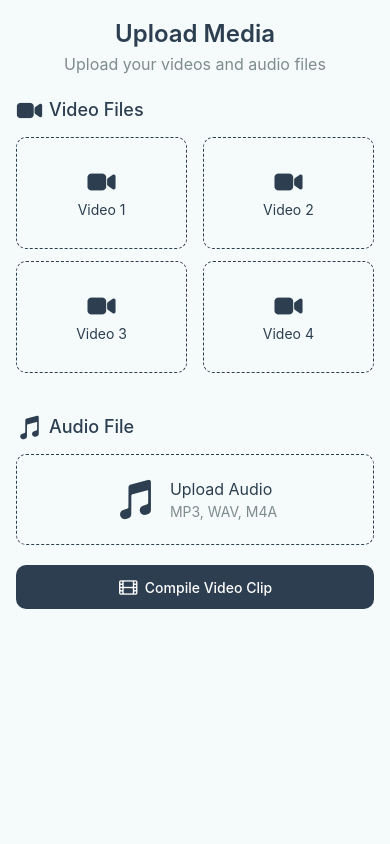
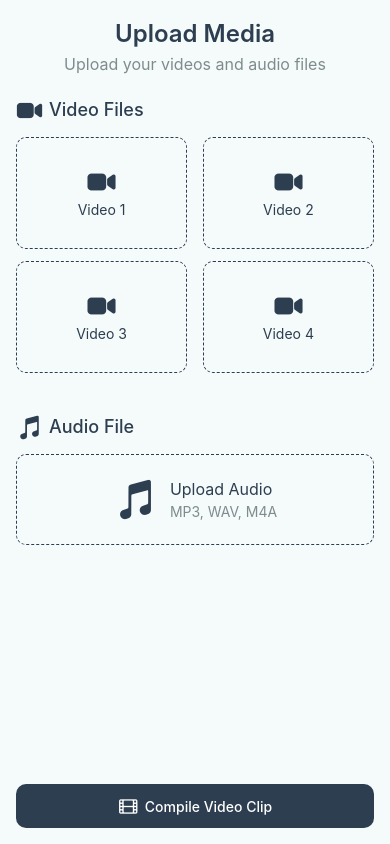
Before and after one commit to bn-digital/video-grid-compiler, a React Native app: screen / in a window 390 px wide. Built offline with nearby package versions, Linux system fonts and the light colour scheme.

Commit message:
Improve layout

```diff
--- a/src/App.tsx
+++ b/src/App.tsx
@@ -24,11 +24,13 @@ function App(): React.JSX.Element {
         <VideoFilesSection />
         <AudioFileSection />
 
-        <Button
-          iconName="film-outline"
-          onPress={() => {}}
-          title={'Compile Video Clip'}
-        />
+        <View style={styles.btn}>
+          <Button
+            iconName="film-outline"
+            onPress={() => {}}
+            title="Compile Video Clip"
+          />
+        </View>
       </View>
     </SafeAreaView>
   );
@@ -44,6 +46,10 @@ const styles = StyleSheet.create({
     paddingHorizontal: spacing.screenHorizontal,
     paddingVertical: spacing.screenVertical,
   },
+  btn: {
+    flex: 1,
+    justifyContent: 'flex-end',
+  },
 });
 
 export default App;
```
